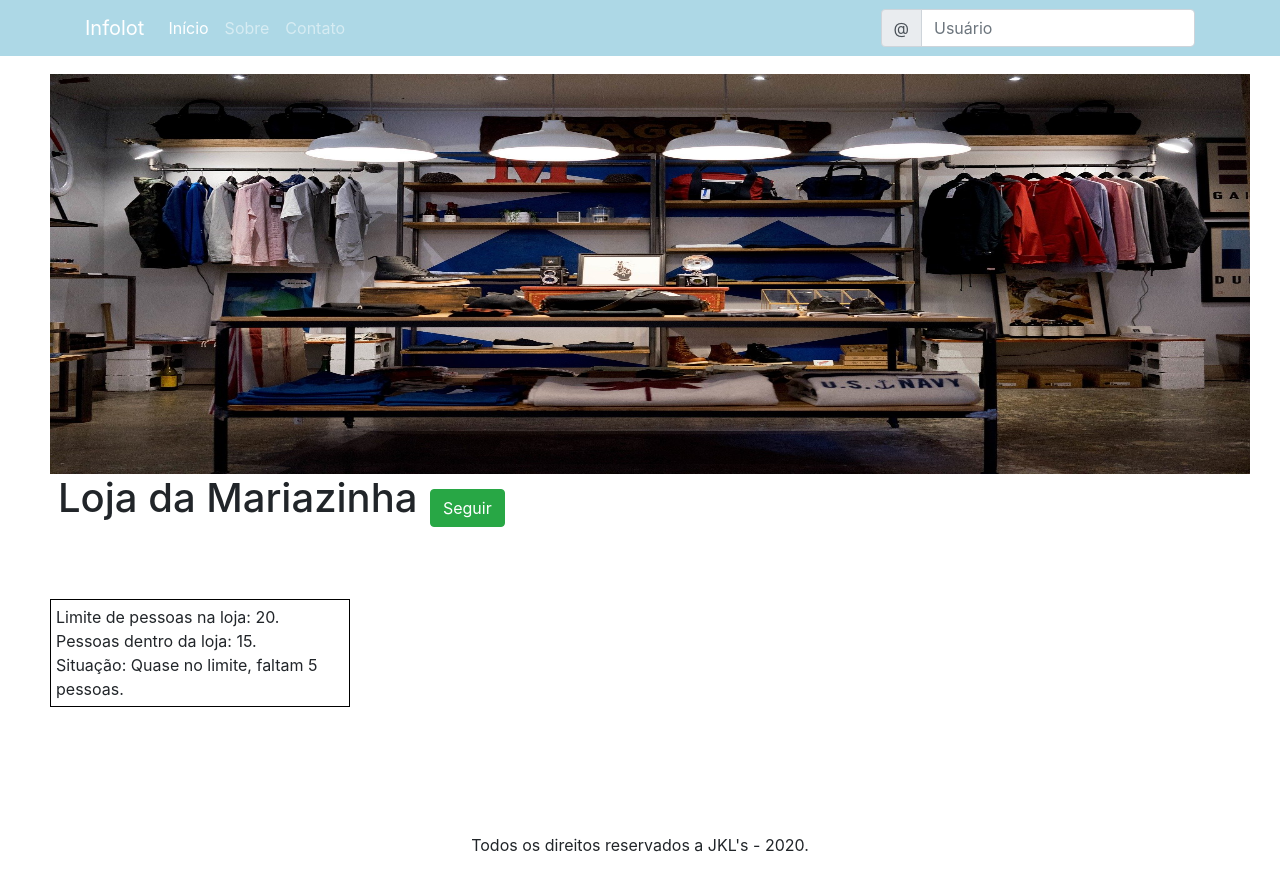
After one commit to Larabsg/Infolot, a Flask app: page /feed in a window 1280 px wide. The commit adds this page. Run offline with Flask 2, Linux system fonts and the light colour scheme; some libraries are stand-ins or nearby versions.

Commit message:
Criação da tela de feed

```diff
--- a/config.py
+++ b/config.py
@@ -0,0 +1 @@
+DEBUG = True
--- a/rede_social/__init__.py
+++ b/rede_social/__init__.py
@@ -1,6 +1,6 @@
 from flask import Flask
 
 app = Flask(__name__)
-app.debug = True
+app.config.from_object('config')
 
 from rede_social import routes
--- a/rede_social/routes.py
+++ b/rede_social/routes.py
@@ -21,3 +21,7 @@ def loginpage():
 @app.route('/cadastro')
 def registerpage():
     return render_template('register.html')
+
+@app.route('/feed')
+def feedpage():
+    return render_template('feed.html')
--- a/rede_social/templates/about.html
+++ b/rede_social/templates/about.html
@@ -20,7 +20,9 @@
 {% extends "layout.html" %}
 {% block conteudo %}
 <div class="title_page">
-    <h1>Sobre</h1>
+    <div class="container">
+        <h1>Sobre</h1>
+    </div>
 </div>
 
 <div class="container">
--- /dev/null
+++ b/rede_social/templates/feed.html
@@ -0,0 +1,34 @@
+<head>
+    <style>
+        .banner {
+            margin: 50px 100px 0px 50px;
+        }
+        h1 {
+            display: inline;
+            margin-left: 50px;
+        }
+        .contador-pessoas{
+            margin-left: 50px;
+            width: 300px;
+            border: 1px solid black;
+            padding: 5px;
+        }
+    </style>
+</head>
+
+{% extends "layout.html" %}
+{% block conteudo %}
+    <div class="banner">
+        <img src="../static/img/store-984393_1920.jpg" alt="" width="1200" height="400" /><br>
+    </div>
+    <div>
+        <h1 class="p-2 bd-highlight">Loja da Mariazinha</h1>
+        <button class="botao btn btn-success">Seguir</button>
+    </div><br><br><br>
+    <div class="contador-pessoas float-left">
+        Limite de pessoas na loja: 20.<br>
+        Pessoas dentro da loja: 15.<br>
+        Situação: Quase no limite, faltam 5 pessoas.
+
+    </div><br>
+{% endblock %}
--- a/rede_social/templates/layout.html
+++ b/rede_social/templates/layout.html
@@ -1,5 +1,5 @@
 <!doctype html>
-<html lang="en">
+<html lang="pt-br">
   <head>
     <meta charset="utf-8">
     <meta name="viewport" content="width=device-width, initial-scale=1, shrink-to-fit=no">
```
Also changed, not shown: rede_social/static/img/store-984393_1920.jpg (added).
